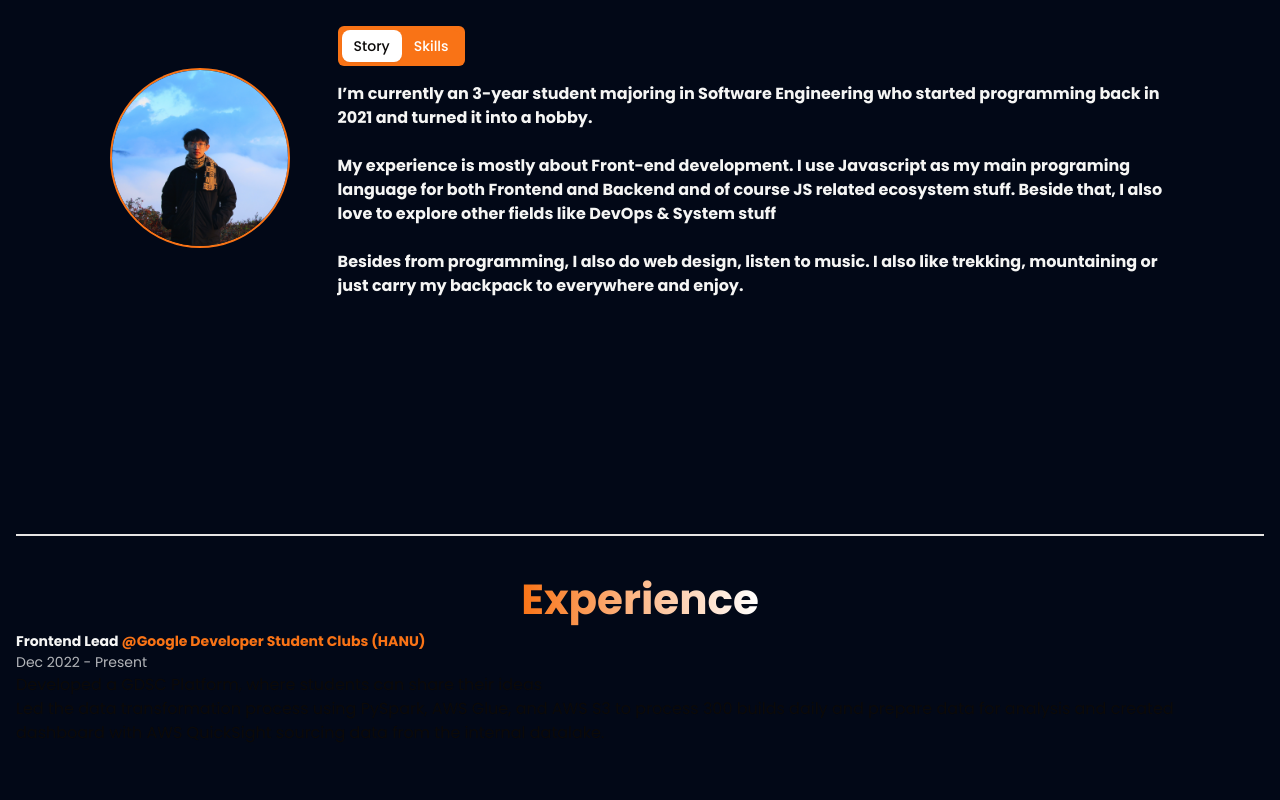
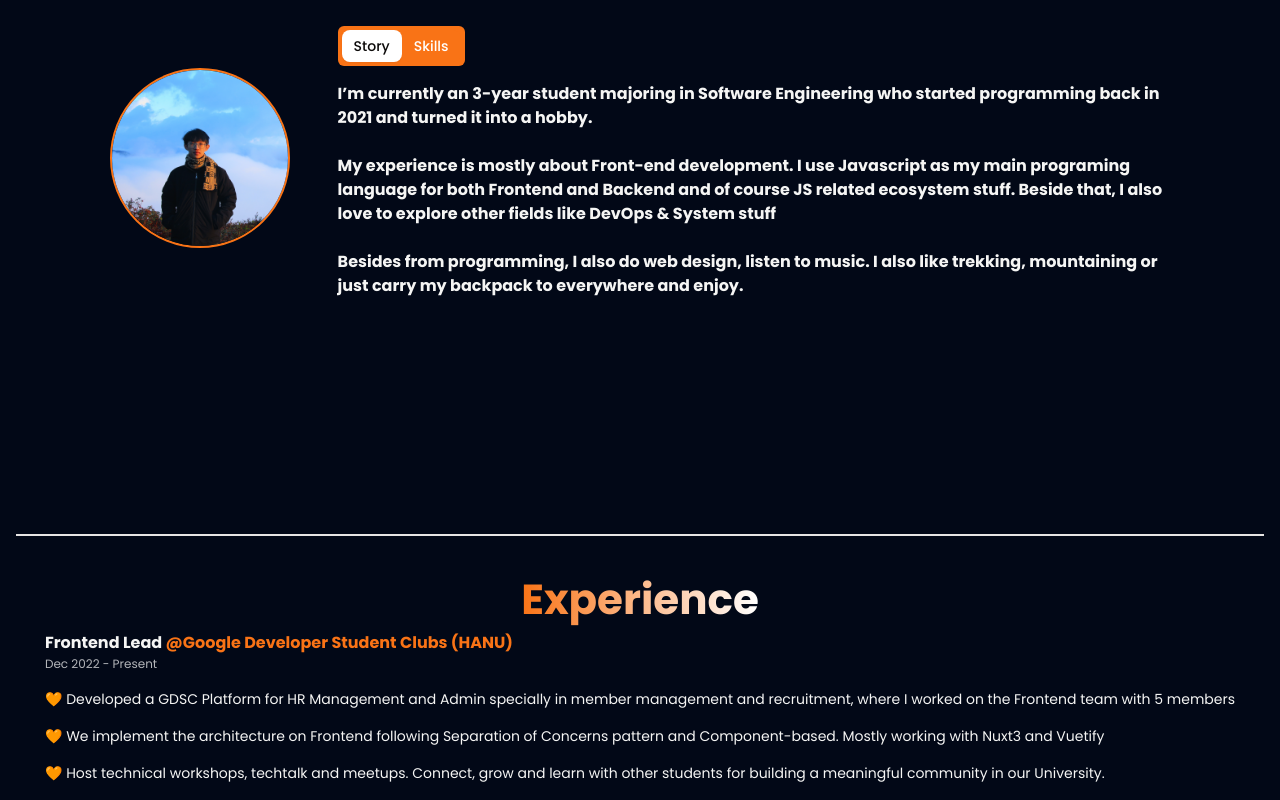
Before and after one commit to ng-namanh/portfolio, a Next.js app: page / in a window 1280 px wide. Shown: the part 687-1487 px from the top of the page. Before the commit the page ends 1448 px from the top, so only its background shows below. Built offline with nearby package versions, Linux system fonts and the light colour scheme.

Commit message:
✨ feat: finish exprerience

```diff
--- a/src/components/experience.tsx
+++ b/src/components/experience.tsx
@@ -4,22 +4,29 @@ function Experience() {
   return (
     <SectionWrapper title='Experience' className='mt-44 '>
       <div className='text-start'>
-        <h3 className='text-14 font-semibold text-accent text-start'>
+        <h3 className='text-16 font-semibold text-accent text-start'>
           Frontend Lead{' '}
           <span className='text-primary'>
             @Google Developer Student Clubs (HANU)
           </span>
         </h3>
-        <p className='text-white/70 text-14 font-light'>Dec 2022 - Present</p>
-        <div>
-          <p>Developed a GDSC Platform, where students can share their ideas</p>
-          <p>
-            Led the data transformation process using PySpark, AWS Glue, and AWS
-            S3 to process 300 builds daily and prepare data for analysis and
-            created dashboard with AWS QuickSight sourcing data from the
-            internal datalake.
+        <p className='text-white/70 text-12 font-light'>Dec 2022 - Present</p>
+        <div className='text-14'>
+          <p className='text-accent mt-4 flex'>
+            🧡 Developed a GDSC Platform for HR Management and Admin specially
+            in member management and recruitment, where I worked on the Frontend
+            team with 5 members
           </p>
-          <p></p>
+          <p className='text-accent my-4'>
+            🧡 We implement the architecture on Frontend following Separation of
+            Concerns pattern and Component-based. Mostly working with Nuxt3 and
+            Vuetify
+          </p>
+          <p className='text-accent '>
+            🧡 Host technical workshops, techtalk and meetups. Connect, grow and
+            learn with other students for building a meaningful community in our
+            University.
+          </p>
         </div>
       </div>
     </SectionWrapper>
```
